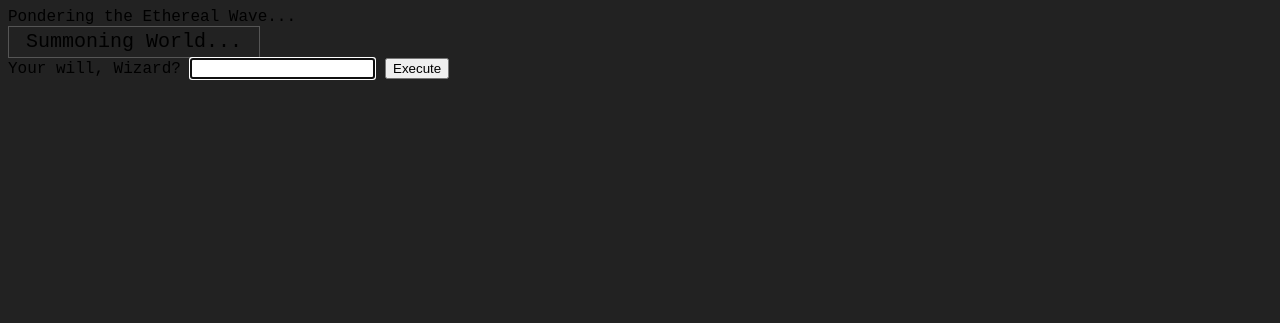
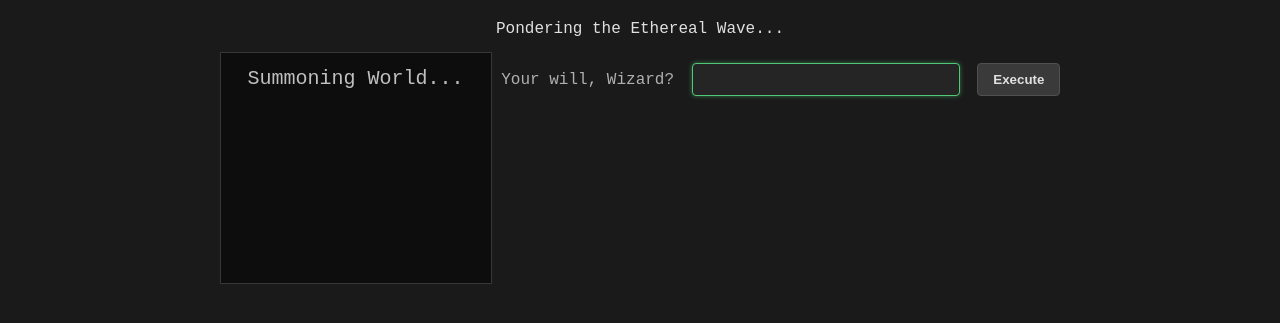
Before and after one commit to DJ-Trevens/World-of-the-Wand, a Flask app: page / in a window 1280 px wide. Shown: the top 323 px of the page. Run offline with Flask 3, Linux system fonts and the light colour scheme; some libraries are stand-ins or nearby versions.

Commit message:
actually apply style.css please

```diff
--- a/templates/index.html
+++ b/templates/index.html
@@ -4,18 +4,8 @@
     <meta charset = "UTF-8">
     <meta name = "viewport" content = "width=device-width, initial-scale=1.0">
     <title>World of the Wand</title>
-    <style>
-        body { font-family: 'Courier New', Courier, monospace; background-color: #222; color: ddd; }
-        #gameCanvas {
-            white-space: pre;   /* Preserve spaces and line breaks */
-            line-height: 1;     /* keep lines tight for grid appearance */
-            font-size: 20px;    /* Adjust for visibility as needed */
-            border: 1px solid #555;
-            padding: 5px;
-            display: inline-block; /* Fit content */
-        }
-        #statusBar { margin-bottom: 10px; color: #8f8; }
-    </style>
+    <link rel = "stylesheet" href = "{{url_for('static', filename = 'style.css')}}"">
+
     <!-- Socket.IO client library (served by Flask-SocketIO) -->
     <script src = "https://cdn.socket.io/4.7.5/socket.io.min.js" integrity = "sha384-2huaZvOR9iDzHqslqNzYWMF7A7kW5HTv6grfonu3IHDEwuO0TVRFnThtGNgNHrXL" crossorigin = "anonymous"></script>
 </head>
```
